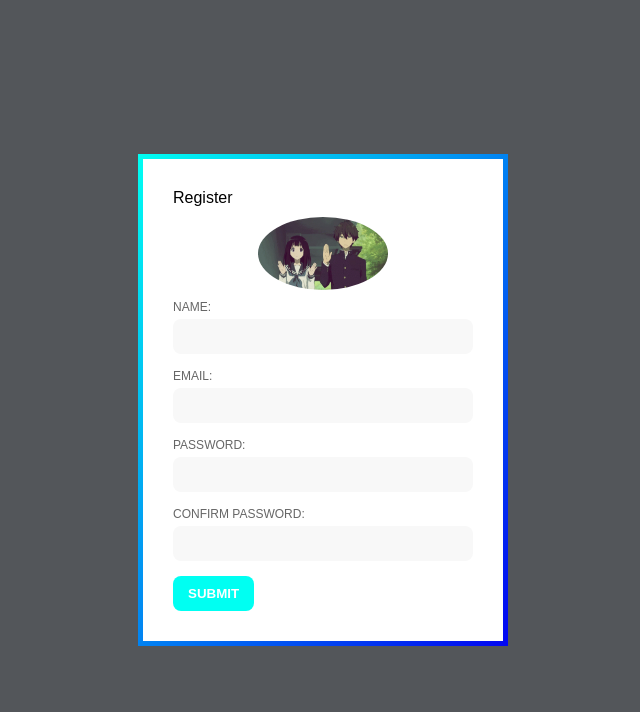
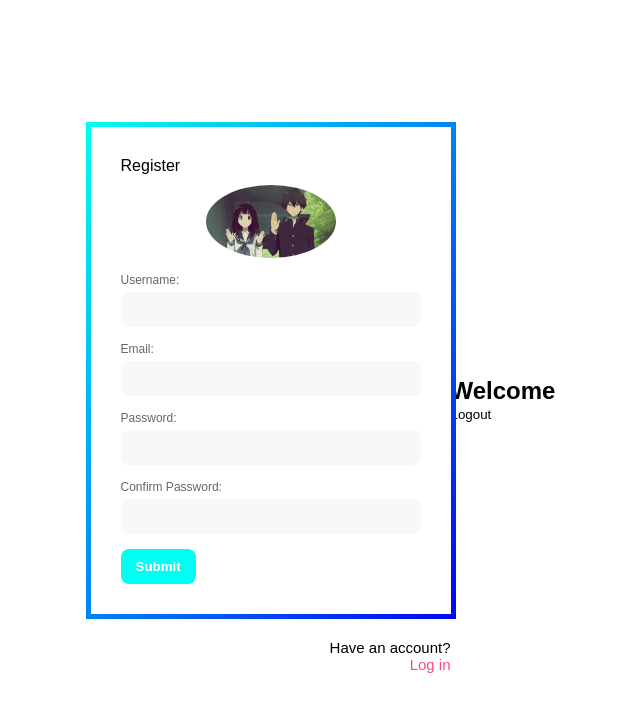
Before and after one commit to xHito/react-login, a React (Create React App) app: page / in a window 1280 px wide. Shown: the top 712 px of the page, without its empty margins (317-957 px from the left). Built offline with nearby package versions, Linux system fonts and the light colour scheme; no server answers.

Commit message:
edits to login and register forms, addition of firebase

```diff
--- a/package.json
+++ b/package.json
@@ -6,6 +6,7 @@
     "@testing-library/jest-dom": "^5.11.9",
     "@testing-library/react": "^11.2.3",
     "@testing-library/user-event": "^12.6.0",
+    "firebase": "^8.2.4",
     "react": "^17.0.1",
     "react-dom": "^17.0.1",
     "react-scripts": "4.0.1",
--- a/src/App.js
+++ b/src/App.js
@@ -1,66 +1,112 @@
-import React, { useState } from 'react';
+import React, { useState, useEffect } from 'react';
+import Login from './components/LoginForm';
 import LoginForm from './components/LoginForm';
+import Register from './components/RegisterForm';
 import RegisterForm from './components/RegisterForm';
+import Hero from './components/Hero';
+import fire from './fire';
 
+const App = () => {
+  const [user, setUser] = useState('');
+  const [email, setEmail] = useState('');
+  const [password, setPassword] = useState('');
+  const [emailErr, setEmailErr] = useState('');
+  const [passwordErr, setPasswordErr] = useState('');
+  const [hasAccount, setHasAccount] = useState(false);
 
-function App() {
-  const adminUser = {
-    email: "admin@admin.com",
-    password: "admin123"
+  const clearInputs = () => {
+    setEmail("");
+    setPassword("");
   }
 
-  const testUser = {
-    email: "test@test.com"
+  const clearErrors = () => {
+    setEmailErr("");
+    setPasswordErr("");
   }
 
-  const [user, setUser] = useState({username: "", email: ""});
-  const [error, setError] = useState("");
+  const handleLogin = () => {
+    clearErrors();
+    fire
+      .auth()
+      .signInWithEmailAndPassword(email, password)
+      .catch(err => {
+        switch (err.code) {
+          case "auth/invalid-email":
+          case "auth/user-disabled":
+          case "auth/user-not-found":
+            setEmailErr(err.message);
+            break;
+          case "auth/wrong-password":
+            setPasswordErr(err.message);
+            break;
+        }
+      });
+  };
 
-  const Login = details => {
-    if(details.email === adminUser.email && details.password === adminUser.password) {
-      setUser({
-        username: details.username,
-        email: details.email
+  const handleRegister = () => {
+    clearErrors();
+    fire
+      .auth()
+      .createUserWithEmailAndPassword(email, password)
+      .catch(err => {
+        switch (err.code) {
+          case "auth/email-already-in-use":
+          case "auth/invalid-email":
+            setEmailErr(err.message);
+            break;
+          case "auth/weak-password":
+            setPasswordErr(err.message);
+            break;
+        }
       });
-      console.log("Logged in successfully!")
-    }else{
-      setError("Login Failed")
-    }
-  }
+  };
 
-  const Register = details => {
-    if(details.email === testUser.email || details.email === adminUser.email) {
-      setError("Registration failed, account already exists!")
-      console.log("Register Failed, Account already exists!")
-    }else if(details.password !== details.passwordConfirm) {
-      setError("Registration failed, passwords do not match!")
-    }else{
-      setUser({
-        username: details.username
-      });
-    }
-  }
+  const handleLogout = () => {
+    fire.auth().signOut();
+  };
 
-  const Logout = () => {
-    setUser({
-      username: "",
+  const authListener = () => {
+    fire.auth().onAuthStateChanged(user => {
+      if (user) {
+        clearInputs();
+        setUser(user);
+      } else {
+        setUser("");
+      }
     });
-  }
+  };
 
+  useEffect(() => {
+    authListener();
+  }, [])
 
   return (
     <div className="App">
-      {(user.username !== "") ? (
-        <div className="welcome">
-          <h2>Welcome, <span>{user.username}</span></h2>
-          <button onClick={Logout}>Logout</button>
-        </div>
-      ) : (
-        /*<LoginForm Login={Login} error={error} /> */
-        <RegisterForm Register={Register} error={error} />
-      )}
+      <div className="linkContainer">
+        {hasAccount ? (
+          <>
+            <LoginForm Login={Login} hasAccount={hasAccount}
+              setHasAccount={setHasAccount}
+            />
+            <p>Don't have an account?
+            <span onClick={() => setHasAccount(!hasAccount)}> Register</span>
+            </p>
+          </>
+        ) : (
+            <>
+              <RegisterForm Register={Register} hasAccount={hasAccount}
+                setHasAccount={setHasAccount}
+              />
+              <p>Have an account?
+              <span onClick={() => setHasAccount(!hasAccount)}> Log in</span>
+              </p>
+            </>
+          )}
+      </div>
+      <Hero handleLogout={handleLogout} />
     </div>
   );
-}
+
+};
 
 export default App;
--- /dev/null
+++ b/src/components/Hero.js
@@ -0,0 +1,14 @@
+import React from 'react';
+
+const Hero = ({ handleLogout }) => {
+    return (
+        <section className="hero">
+            <nav>
+                <h2>Welcome</h2>
+                <button onClick={handleLogout}>Logout</button>
+            </nav>
+        </section>
+    );
+};
+
+export default Hero;
--- a/src/components/LoginForm.js
+++ b/src/components/LoginForm.js
@@ -1,8 +1,8 @@
 import React, { useState } from 'react';
 import welcomeImg from "../welcome.gif";
 
-function LoginForm({ Login, error }) {
-    const [details, setDetails] = useState({name: "", email: "", password: ""});
+function LoginForm({ Login, error, setHasAccount, hasAccount }) {
+    const [details, setDetails] = useState({ email: "", password: "" });
 
     const submitHandler = e => {
         e.preventDefault();
@@ -13,7 +13,7 @@ function LoginForm({ Login, error }) {
     return (
         <form onSubmit={submitHandler}>
             <div className="form-inner">
-                <div className="header">Register
+                <div className="header">Log In
                     <div className="content">
                         <div className="container">
                             <img src={welcomeImg} alt="welcomeImg" />
@@ -21,20 +21,16 @@ function LoginForm({ Login, error }) {
                     </div>
                 </div>
                 {/* ERROR! */}
-                {(error !== "") ? ( <div className="error">{error}</div>) : ""}
-                <div className="form-group">
-                    <label htmlFor="name">Name:</label>
-                    <input type="text" name="name" id="name" onChange={e => setDetails({...details, name: e.target.value})} value={details.name}/>
-                </div>
+                {(error !== "") ? (<div className="error">{error}</div>) : ""}
                 <div className="form-group">
                     <label htmlFor="email">Email:</label>
-                    <input type="email" name="email" id="email" onChange={e => setDetails({...details, email: e.target.value})} value={details.email}/>
+                    <input type="email" name="email" id="email" onChange={e => setDetails({ ...details, email: e.target.value })} value={details.email} />
                 </div>
                 <div className="form-group">
                     <label htmlFor="name">Password:</label>
-                    <input type="password" name="password" id="password" onChange={e => setDetails({...details, password: e.target.value})} value={details.password}/>
+                    <input type="password" name="password" id="password" onChange={e => setDetails({ ...details, password: e.target.value })} value={details.password} />
                 </div>
-                <input type="submit" value="LOGIN" />
+                <input type="submit" value="Sign in" />
             </div>
         </form>
     )
--- a/src/components/RegisterForm.js
+++ b/src/components/RegisterForm.js
@@ -1,8 +1,8 @@
 import React, { useState } from 'react';
 import welcomeImg from "../welcome.gif";
 
-function RegisterForm({ Register, error }) {
-    const [details, setDetails] = useState({username: "", email: "", password: "", passwordConfirm: ""});
+function RegisterForm({ Register, error, hasAccount, setHasAccount }) {
+    const [details, setDetails] = useState({ username: "", email: "", password: "", passwordConfirm: "" });
 
     const submitHandler = e => {
         e.preventDefault();
@@ -21,24 +21,24 @@ function RegisterForm({ Register, error }) {
                     </div>
                 </div>
                 {/* ERROR! */}
-                {(error !== "") ? ( <div className="error">{error}</div>) : ""}
+                {(error !== "") ? (<div className="error">{error}</div>) : ""}
                 <div className="form-group">
-                    <label htmlFor="name">Name:</label>
-                    <input type="text" name="username" id="name" onChange={e => setDetails({...details, username: e.target.value})} value={details.username} pattern=".{8,}" required title="8 character minimum"/>
+                    <label htmlFor="name">Username:</label>
+                    <input type="text" name="username" id="username" onChange={e => setDetails({ ...details, username: e.target.value })} value={details.username} pattern=".{8,}" required title="8 character minimum" />
                 </div>
                 <div className="form-group">
                     <label htmlFor="email">Email:</label>
-                    <input type="email" name="email" id="email" onChange={e => setDetails({...details, email: e.target.value})} value={details.email} required/>
+                    <input type="email" name="email" id="email" onChange={e => setDetails({ ...details, email: e.target.value })} value={details.email} required />
                 </div>
                 <div className="form-group">
                     <label htmlFor="password">Password:</label>
-                    <input type="password" name="password" id="password" onChange={e => setDetails({...details, password: e.target.value})} value={details.password} pattern=".{8,}" required title="8 character minimum"/>
+                    <input type="password" name="password" id="password" onChange={e => setDetails({ ...details, password: e.target.value })} value={details.password} pattern=".{8,}" required title="8 character minimum" />
                 </div>
                 <div className="form-group">
                     <label htmlFor="password">Confirm Password:</label>
-                    <input type="password" name="password_confirm" id="password_confirm" onChange={e => setDetails({...details, passwordConfirm: e.target.value})} value={details.passwordConfirm} pattern=".{8,}" required title="8 character minimum"/>
+                    <input type="password" name="password_confirm" id="password_confirm" onChange={e => setDetails({ ...details, passwordConfirm: e.target.value })} value={details.passwordConfirm} pattern=".{8,}" required title="8 character minimum" />
                 </div>
-                <input type="submit" value="SUBMIT" />
+                <input type="submit" value="Submit" />
             </div>
         </form>
     )
--- /dev/null
+++ b/src/fire.js
@@ -0,0 +1,14 @@
+import firebase from 'firebase';
+
+var firebaseConfig = {
+    apiKey: "AIzaSyB-Kw9XYqVzLpOik20xk1tyz6eyeIykyCk",
+    authDomain: "login-b007.firebaseapp.com",
+    projectId: "login-b007",
+    storageBucket: "login-b007.appspot.com",
+    messagingSenderId: "596105045072",
+    appId: "1:596105045072:web:81dea0d07c1bb52d925d55"
+  };
+
+  const fire = firebase.initializeApp(firebaseConfig);
+
+  export default fire;
--- a/src/index.css
+++ b/src/index.css
@@ -17,7 +17,7 @@ input, button {
     display: flex;
     align-items: center;
     justify-content: center;
-    background-color: #53565A;
+    background-color: #ffffff;
 }
 
 form {
@@ -65,7 +65,6 @@ form .form-inner .form-group label {
     font-size: 12px;
     margin-bottom: 5px;
     transition: 0.4s;
-    text-transform: uppercase;
 }
 
 form .form-inner .form-group:focus-within label {
@@ -154,3 +153,18 @@ form .form-inner .header .content .container img{
     color: #fe4880;
     font-weight: 700;
 }
+
+.linkContainer p {
+    display: block;
+    color: rgb(0, 0, 0);
+    font-size: 15px;
+    margin-top: 25px;
+    transition: 0.4s;
+    text-align: right;
+}
+
+.linkContainer p span{
+    display: block;
+    color: #fe4880;
+    text-align: right;
+}
```
Also changed, not shown: 2 other files (tests, documents, lock files or other folders).
